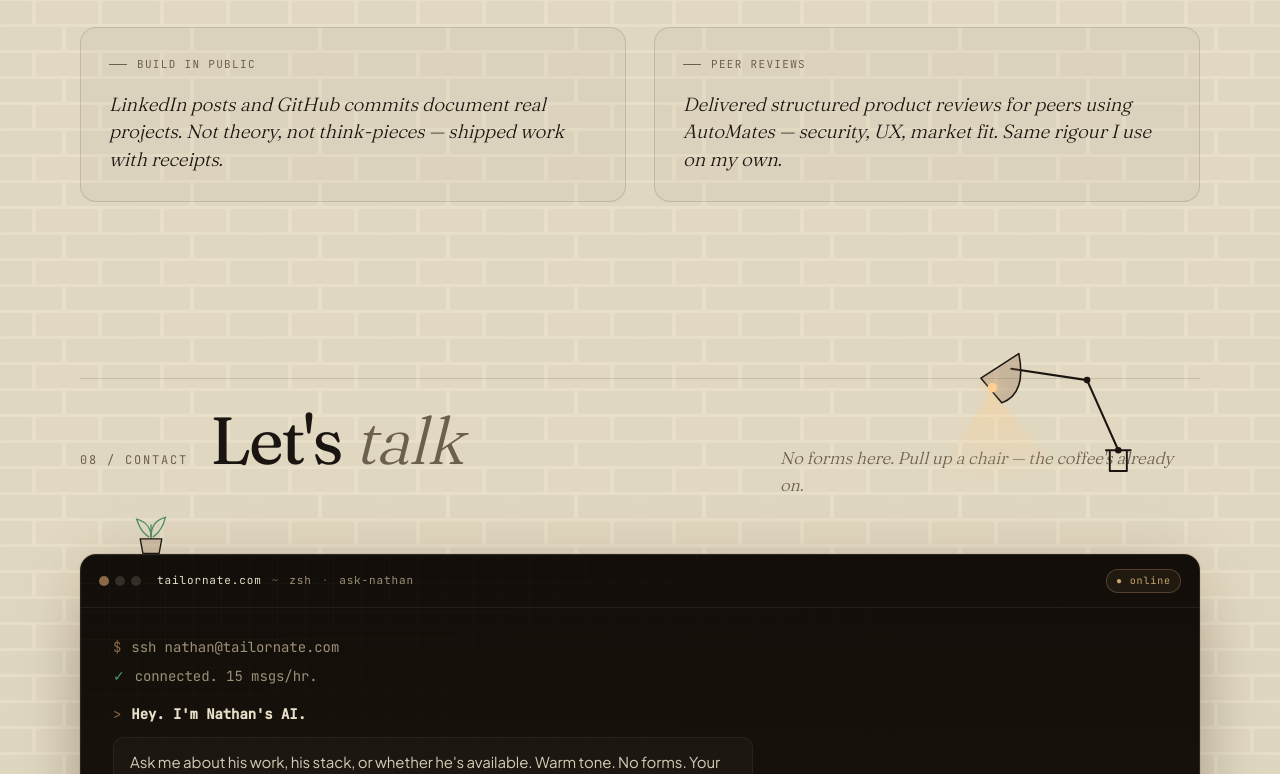
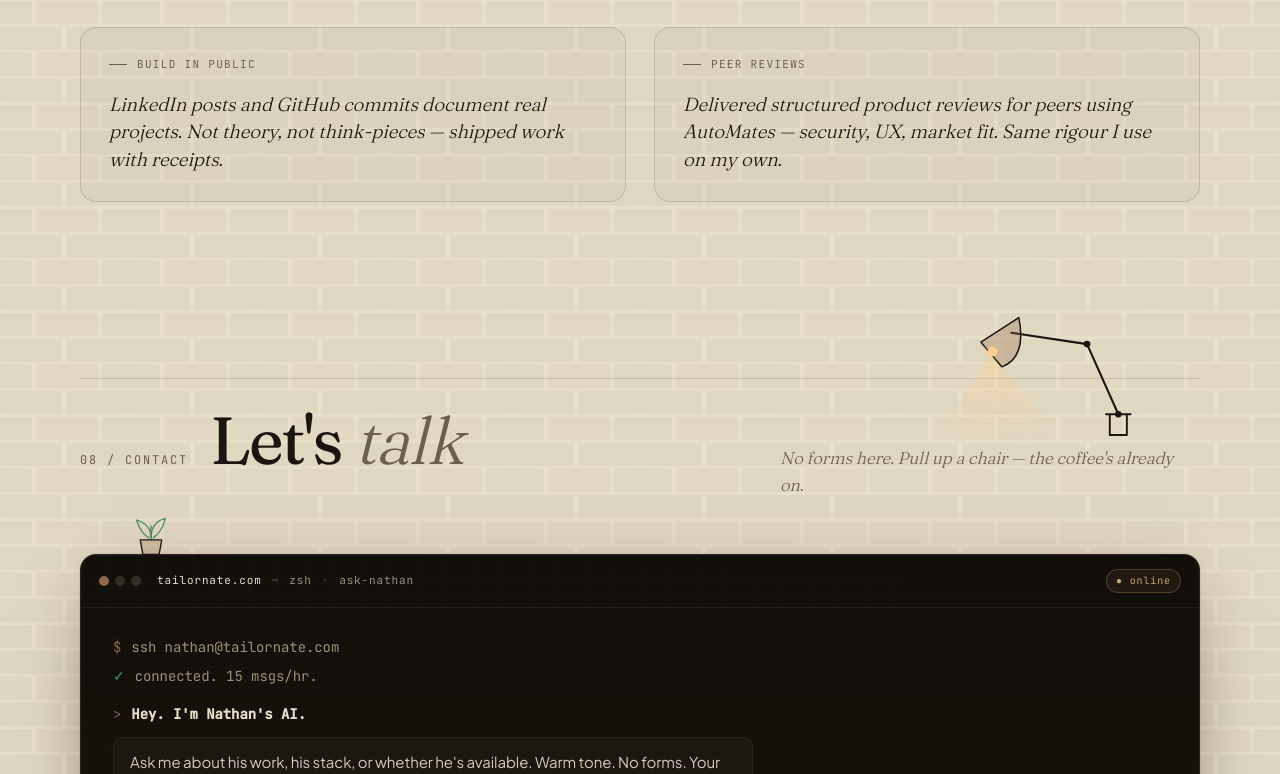
Before and after one commit to Nate-Vish/tailornate, a Next.js app: page / in a window 1280 px wide. Shown: the part 5953-6727 px from the top of the page. Built offline with nearby package versions, Linux system fonts and the light colour scheme.

Commit message:
Fix lamp anchor: block-level decor SVGs

```diff
--- a/app/globals.css
+++ b/app/globals.css
@@ -1447,11 +1447,15 @@ html[data-theme="dark"] .xp-bullets li::before {
 }
 .lamp-decor {
   position: absolute;
-  top: -122px;
+  top: -140px;
   right: 26px;
   z-index: 3;
   pointer-events: none;
 }
+.lamp-decor svg,
+.chat-plant svg {
+  display: block;
+}
 .lamp-light {
   opacity: 0.75;
   animation: lamplight 4.5s ease-in-out infinite;
@@ -1469,7 +1473,7 @@ html[data-theme="dark"] .lamp-light {
 }
 .chat-plant {
   position: absolute;
-  top: -53px;
+  top: -52px;
   left: 44px;
   z-index: 3;
   pointer-events: none;
```
